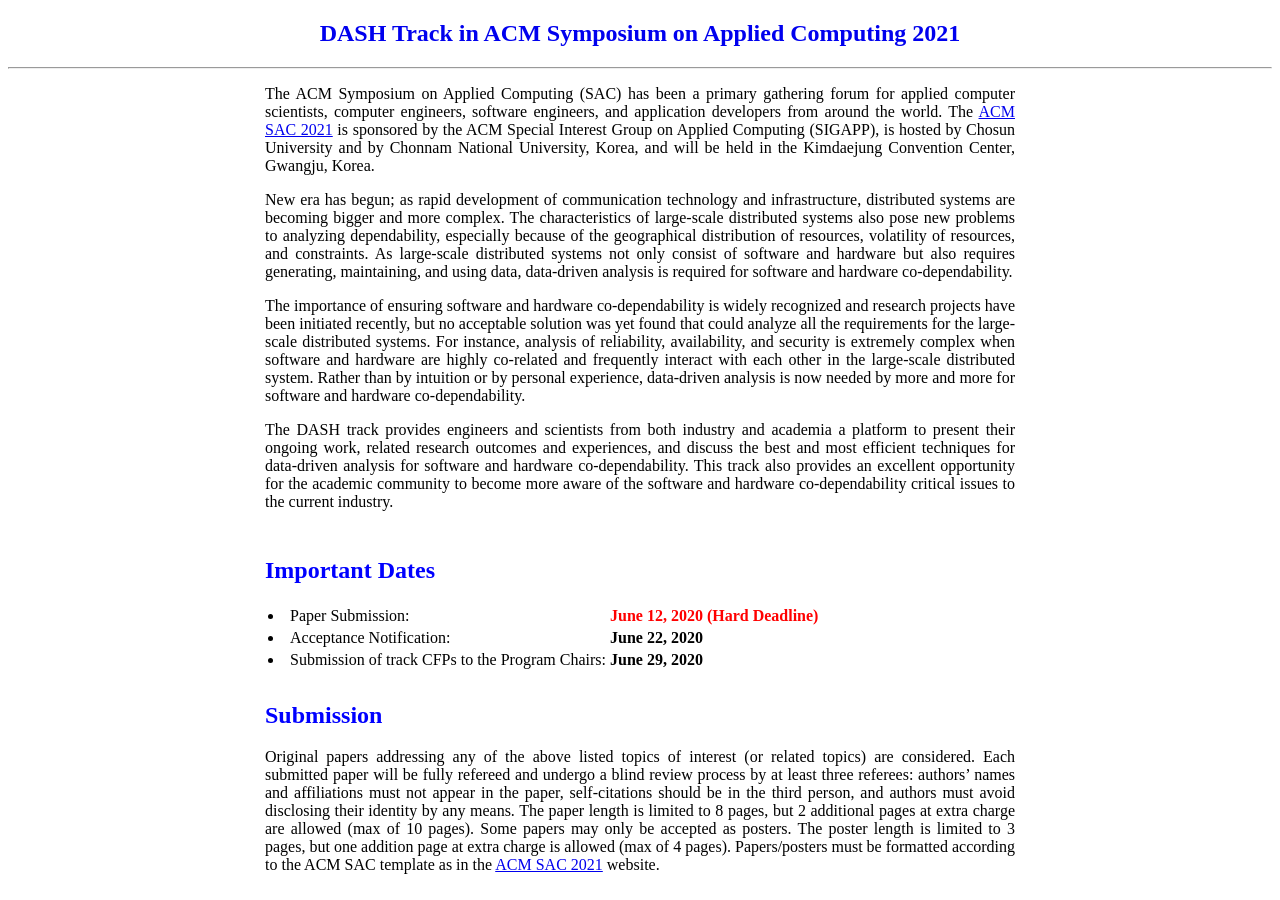
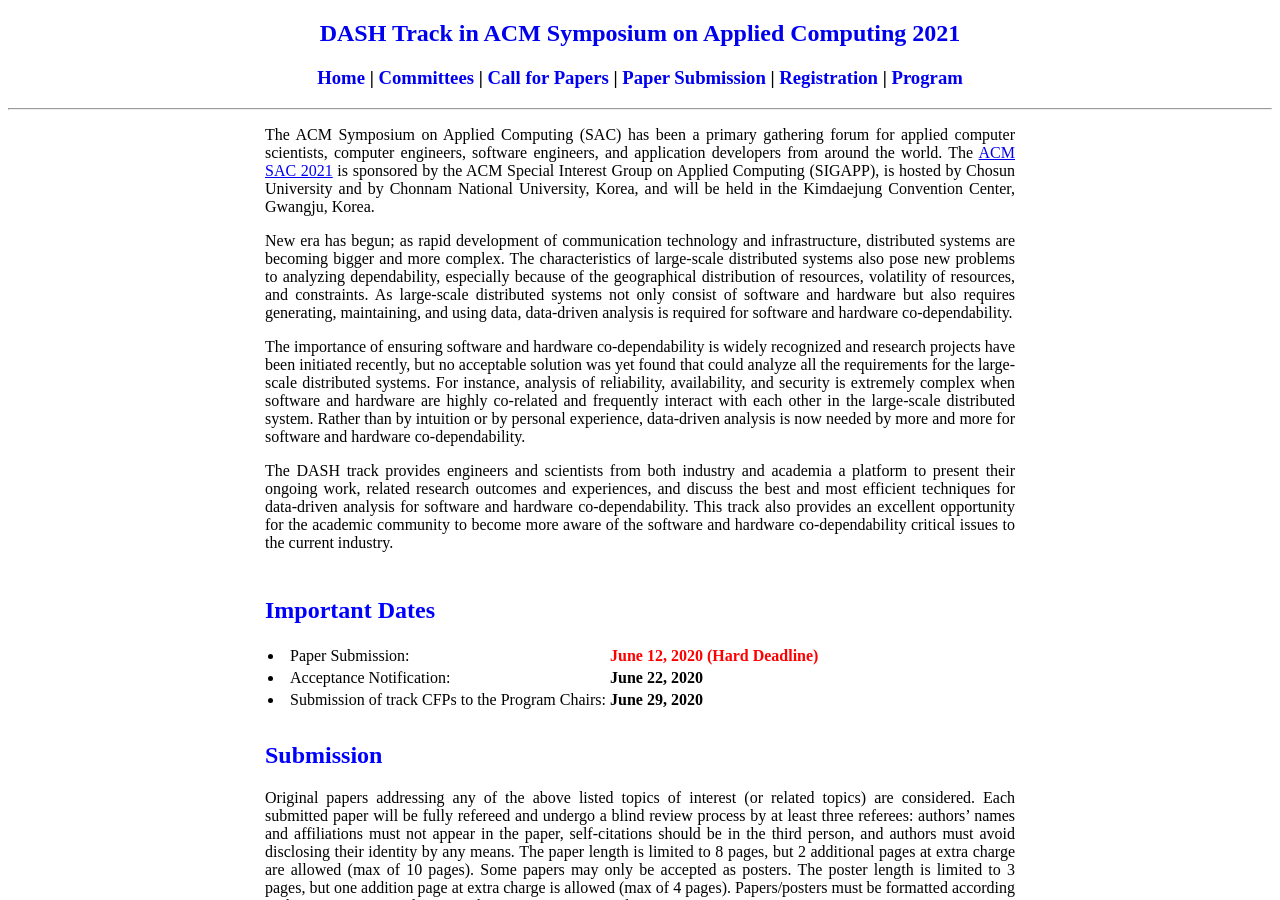
Before and after one commit to sac-dash/2021, a Jekyll site: the page built from index.html, in a window 1280 px wide and 900 px high. Built offline with Jekyll 4.4.1, drawn with Linux system fonts in a browser that asks for light colours; the list of posts is cut into pages by our own code.

Commit message:
Update header.html

```diff
--- a/_includes/header.html
+++ b/_includes/header.html
@@ -3,6 +3,7 @@
         <header>
             <h2><a style="text-decoration:none" href='http://sac-dash.github.io/2021/'>DASH Track in ACM Symposium on Applied Computing 2021</a></h2>
         </header>
+        <h3><a style="text-decoration:none" href='https://sac-dash.github.io/2021/'> Home</a> | <a style="text-decoration:none" href='https://sac-dash.github.io/2021/committee/'>Committees</a> | <a style="text-decoration:none" href='https://sac-dash.github.io/2021/papers/'>Call for Papers</a> | <a style="text-decoration:none" href='https://sac-dash.github.io/2021/submission/'>Paper Submission</a> | <a style="text-decoration:none" href='https://sac-dash.github.io/2021/registration/'>Registration</a> | <a style="text-decoration:none" href='https://sac-dash.github.io/2021/program/'>Program</a></h3>
     <center>
 </div>
 <hr>
```
